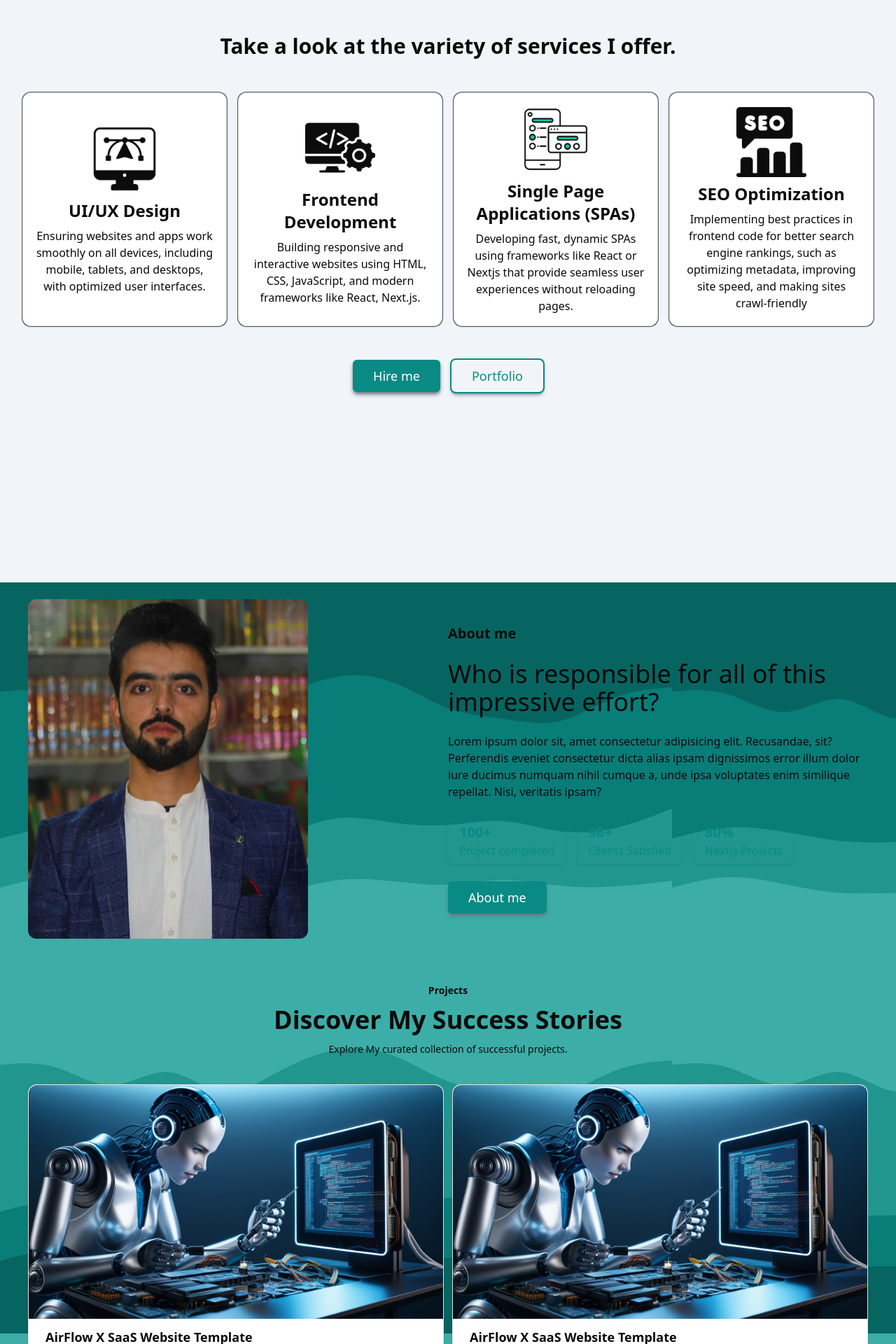
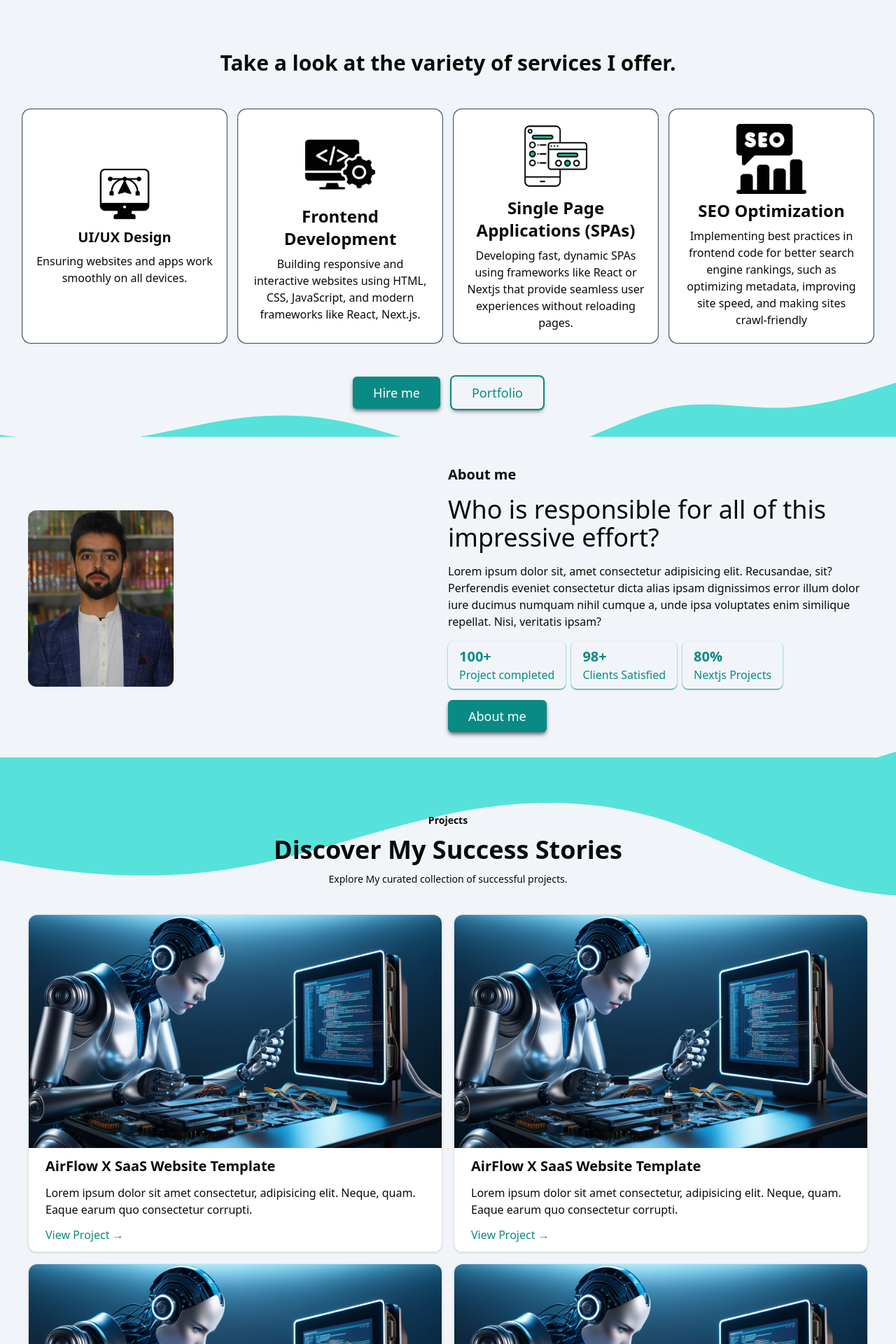
Before and after one commit to iamasadshah/my-portfolio, a Next.js app: page / in a window 1280 px wide. Shown: the part 840-2760 px from the top of the page at 70% size. Built offline with nearby package versions, Linux system fonts and the light colour scheme.

Commit message:
responsive design error solved

```diff
--- a/src/app/components/About-me.tsx
+++ b/src/app/components/About-me.tsx
@@ -1,35 +1,41 @@
 import React from "react";
 import Image from "next/image";
+
 const About = () => {
   return (
     <div
-      className="py-6 px-10 About"
+      className="py-6 px-4 lg:px-10 About bg-cover bg-center bg-no-repeat"
       style={{
         backgroundImage: "url('/second-bg.svg')", // Replace with your image path
       }}
     >
-      <div className="about-me-image">
+      {/* About Me Image */}
+      <div className="about-me-image flex justify-center lg:justify-start lg:w-[40%] lg:pr-8">
         <Image
           src={"/asadshah.jpg"}
           alt="asad-shah"
-          width={400}
-          height={400}
+          width={300}
+          height={300}
           className="rounded-xl"
         />
       </div>
-      <div className="text-div text-center py-4 flex flex-col space-y-2 lg:items-start lg:text-start lg:space-y-6">
+
+      {/* Text Section */}
+      <div className="text-div text-center lg:text-start py-2 lg:py-4 flex flex-col space-y-2 lg:space-y-4 lg:items-start">
         <p className="text-xl font-semibold">About me</p>
         <h3 className="text-2xl lg:text-4xl">
           Who is responsible for all of this impressive effort?
         </h3>
-        <p>
+        <p className="text-sm lg:text-base">
           Lorem ipsum dolor sit, amet consectetur adipisicing elit. Recusandae,
           sit? Perferendis eveniet consectetur dicta alias ipsam dignissimos
           error illum dolor iure ducimus numquam nihil cumque a, unde ipsa
           voluptates enim similique repellat. Nisi, veritatis ipsam?
         </p>
-        <div className="card-div text-primary1">
-          <div className=" cards">
+
+        {/* Cards Section */}
+        <div className="card-div text-primary1 flex flex-col lg:flex-row lg:space-x-2">
+          <div className="cards">
             <h4 className="text-xl font-bold">100+</h4>
             <p>Project completed</p>
           </div>
@@ -37,11 +43,13 @@ const About = () => {
             <h4 className="text-xl font-bold">98+</h4>
             <p>Clients Satisfied</p>
           </div>
-          <div className=" cards">
+          <div className="cards">
             <h4 className="text-xl font-bold">80%</h4>
             <p>Nextjs Projects</p>
           </div>
         </div>
+
+        {/* Button Section */}
         <button className="items-center px-6 py-2 border border-transparent text-sm shadow-md font-medium rounded-md shadow-gray-500 text-white bg-primary1 hover:bg-transparent cursor-pointer hover:text-primary1 hover:ring-2 hover:ring-primary1 md:text-lg md:px-10 lg:px-7">
           <a href="#">About me</a>
         </button>
--- a/src/app/components/Hero.tsx
+++ b/src/app/components/Hero.tsx
@@ -12,7 +12,7 @@ const Hero = () => {
           alt="particle-one"
           width={300}
           height={300}
-          className="h-24 w-24 hidden lg:block lg:-mb-20 -ml-[600px] animate-spin-slow"
+          className="h-20 w-20 hidden lg:block lg:-mb-20 -ml-[400px] animate-spin-slow"
         />
 
         {/* Hero Image */}
@@ -21,7 +21,7 @@ const Hero = () => {
           alt="Hero-Image"
           height={400}
           width={400}
-          className="object-contain mt-8 z-10 w-[250px] h-[550px] sm:w-[350px] sm:h-[350px] md:w-[450px] md:h-[650px] md:mt-24 lg:mt-0 lg:w-full lg:h-[550px] lg:-mb-7"
+          className="object-contain mt-8 z-10 w-[200px] h-[300px] sm:w-[300px] sm:h-[400px] md:w-[400px] md:h-[600px] lg:w-full lg:h-[600px] lg:-mb-7"
         />
 
         {/* Background Image */}
@@ -35,21 +35,21 @@ const Hero = () => {
       </div>
 
       {/* Text Section */}
-      <div className="flex flex-col justify-center md:-mt-16 md:pl-14 px-4 h-[50vh] lg:h-full leading-[3.5rem]">
+      <div className="flex flex-col justify-center md:-mt-16 md:pl-14 px-4 h-[50vh] lg:h-full leading-[2.5rem] lg:leading-[3.5rem]">
         {/* Particle One (Pulse Animation) */}
         <Image
           src={"/particle-two.png"}
           alt="particle-two"
           width={300}
           height={300}
-          className="h-36 w-36 hidden lg:block animate-pulse"
+          className="h-28 w-28 hidden lg:block animate-pulse"
         />
 
-        <p className="text-xl">Hello, My Name is Asad Shah.</p>
-        <h1 className="text-[35px] md:text-[45px] font-semibold leading-10 md:leading-[3.5rem]">
+        <p className="text-lg sm:text-xl">Hello, My Name is Asad Shah.</p>
+        <h1 className="text-[30px] sm:text-[35px] md:text-[45px] font-semibold leading-9 sm:leading-10 md:leading-[3.5rem]">
           Building websites that work smoothly and look great.
         </h1>
-        <p className="text-sm md:text-base text-gray-600 lg:pr-52">
+        <p className="text-sm sm:text-base md:text-lg text-gray-600 lg:pr-52">
           A web app developer that transforms ideas into fast, user-friendly
           apps designed to stand out.
         </p>
@@ -71,7 +71,7 @@ const Hero = () => {
             alt="particle-three"
             width={300}
             height={300}
-            className="h-24 w-24 hidden lg:block animate-bounce-slow"
+            className="h-20 w-20 hidden lg:block animate-bounce-slow"
           />
         </div>
       </div>
--- a/src/app/components/Projects.tsx
+++ b/src/app/components/Projects.tsx
@@ -6,95 +6,104 @@ import Link from "next/link";
 const Projects = () => {
   return (
     <div
+      className="bg-cover bg-center bg-no-repeat py-10 -mt-1"
       style={{
         backgroundImage: "url('/first-bg.svg')", // Replace with your image path
       }}
     >
-      <div className="flex flex-col space-y-3 py-10">
+      <div className="flex flex-col space-y-3 py-10 px-4 lg:px-10">
         <p className="text-center text-sm font-bold">Projects</p>
-        <h1 className="text-center text-4xl font-bold">
+        <h1 className="text-center text-3xl lg:text-4xl font-bold ">
           Discover My Success Stories
         </h1>
         <p className="text-center text-sm">
           Explore My curated collection of successful projects.
         </p>
       </div>
-      <div className="grid grid-cols-1 md:grid-cols-2 px-4 gap-3 lg:px-10">
-        <Card className="project-card">
+
+      <div className="grid grid-cols-1 gap-4 md:grid-cols-2 px-4 lg:px-10">
+        {/* Example Project Card */}
+        <Card className="project-card flex flex-col items-center text-center space-y-3 pb-3 lg:items-start lg:text-start">
           <Image
             src={"/project-image.jpg"}
             alt="project one"
             width={300}
             height={300}
-            className="project-image"
+            className="w-full rounded-t-xl"
           />
-          <h1 className="project-title">AirFlow X SaaS Website Template</h1>
-          <p className="project-description">
+          <h1 className="text-lg lg:text-xl font-bold project-title">
+            AirFlow X SaaS Website Template
+          </h1>
+          <p className="px-3 lg:px-6 text-sm lg:text-base">
             Lorem ipsum dolor sit amet consectetur, adipisicing elit. Neque,
             quam. Eaque earum quo consectetur corrupti.
           </p>
-          {/* Tags related to projects */}
-          <Link href={"/"} className="project-link">
-            View project
+          <Link href={"/"} className="text-primary1 px-3 lg:px-6">
+            View Project &rarr;
           </Link>
         </Card>
-        <Card className="project-card">
+        <Card className="project-card flex flex-col items-center text-center space-y-3 pb-3 lg:items-start lg:text-start">
           <Image
             src={"/project-image.jpg"}
             alt="project one"
             width={300}
             height={300}
-            className="project-image"
+            className="w-full rounded-t-xl"
           />
-          <h1 className="project-title">AirFlow X SaaS Website Template</h1>
-          <p className="project-description">
+          <h1 className="project-title text-lg lg:text-xl font-bold">
+            AirFlow X SaaS Website Template
+          </h1>
+          <p className="px-3 lg:px-6 text-sm lg:text-base">
             Lorem ipsum dolor sit amet consectetur, adipisicing elit. Neque,
             quam. Eaque earum quo consectetur corrupti.
           </p>
-          {/* Tags related to projects */}
-          <Link href={"/"} className="project-link">
-            View project
+          <Link href={"/"} className="text-primary1 px-3 lg:px-6">
+            View Project &rarr;
           </Link>
         </Card>
-        <Card className="project-card">
+        <Card className="project-card flex flex-col items-center text-center space-y-3 pb-3 lg:items-start lg:text-start">
           <Image
             src={"/project-image.jpg"}
             alt="project one"
             width={300}
             height={300}
-            className="project-image"
+            className="w-full rounded-t-xl"
           />
-          <h1 className="project-title">AirFlow X SaaS Website Template</h1>
-          <p className="project-description">
+          <h1 className="project-title text-lg lg:text-xl font-bold">
+            AirFlow X SaaS Website Template
+          </h1>
+          <p className="px-3 lg:px-6 text-sm lg:text-base">
             Lorem ipsum dolor sit amet consectetur, adipisicing elit. Neque,
             quam. Eaque earum quo consectetur corrupti.
           </p>
-          {/* Tags related to projects */}
-          <Link href={"/"} className="project-link">
-            View project
+          <Link href={"/"} className="text-primary1 px-3 lg:px-6">
+            View Project &rarr;
           </Link>
         </Card>
-        <Card className="project-card">
+        <Card className="project-card flex flex-col items-center text-center space-y-3 pb-3 lg:items-start lg:text-start">
           <Image
             src={"/project-image.jpg"}
             alt="project one"
             width={300}
             height={300}
-            className="project-image"
+            className="w-full rounded-t-xl"
           />
-          <h1 className="project-title">AirFlow X SaaS Website Template</h1>
-          <p className="project-description">
+          <h1 className="project-title text-lg lg:text-xl font-bold">
+            AirFlow X SaaS Website Template
+          </h1>
+          <p className="px-3 lg:px-6 text-sm lg:text-base">
             Lorem ipsum dolor sit amet consectetur, adipisicing elit. Neque,
             quam. Eaque earum quo consectetur corrupti.
           </p>
-          {/* Tags related to projects */}
-          <Link href={"/"} className="project-link">
-            View project
+          <Link href={"/"} className="text-primary1 px-3 lg:px-6">
+            View Project &rarr;
           </Link>
         </Card>
+
+        {/* Add more project cards as needed */}
       </div>
 
-      <div className="flex justify-center items-center space-x-4 mt-4">
+      <div className="flex justify-center items-center mt-8">
         <button className="inline-flex items-center px-6 py-2 border border-transparent text-sm shadow-md font-semibold rounded-md shadow-gray-500 text-white bg-primary1 hover:bg-transparent cursor-pointer hover:text-primary1 hover:ring-2 hover:ring-primary1 md:text-lg md:px-10 lg:px-7">
           <Link href="#">Check the full Portfolio</Link>
         </button>
--- a/src/app/components/Services.tsx
+++ b/src/app/components/Services.tsx
@@ -1,25 +1,32 @@
 import { Card } from "@/components/ui/card";
 import React from "react";
 import Image from "next/image";
+
 const Services = () => {
   return (
-    <div className="py-4 bg-slate-100 h-screen justify-center items-center lg:space-y-12 ">
-      <h1 className="text-3xl font-semibold text-center px-4">
+    <div
+      className="py-4 lg:py-10 bg-slate-100 justify-center items-center lg:space-y-12 bg-cover bg-center bg-no-repeat"
+      style={{
+        backgroundImage: "url('/second-bg.svg')", // Replace with your image path
+      }}
+    >
+      <h1 className="text-2xl lg:text-3xl font-semibold text-center px-4">
         Take a look at the variety of services I offer.
       </h1>
-      <div className="grid grid-cols-1 px-6 gap-4 mt-4 md:grid-cols-2 lg:grid-cols-4 lg:px-8 ">
-        <Card className="services-card">
+
+      <div className="grid grid-cols-1 px-4 gap-4 mt-4 md:grid-cols-2 lg:grid-cols-4 lg:px-8">
+        {/* Example Service Card */}
+        <Card className="services-card flex flex-col justify-center items-center py-4 space-y-2 px-4 text-center">
           <Image
-            alt="image"
+            alt="UI/UX Design"
             src="/ux-design.png"
-            width={100}
-            height={100}
-            className="service-image"
+            width={80}
+            height={80} // Adjust image size for mobile
+            className="animate-pulse"
           />
-          <h3 className="service-heading">UI/UX Design</h3>
-          <p>
-            Ensuring websites and apps work smoothly on all devices, including
-            mobile, tablets, and desktops, with optimized user interfaces.
+          <h3 className="text-lg lg:text-xl font-bold">UI/UX Design</h3>
+          <p className="text-sm lg:text-base">
+            Ensuring websites and apps work smoothly on all devices.
           </p>
         </Card>
         <Card className="services-card">
@@ -65,14 +72,15 @@ const Services = () => {
             and making sites crawl-friendly
           </p>
         </Card>
+
+        {/* Add more service cards as needed */}
       </div>
-      <div className="flex justify-center items-center space-x-4 mt-4">
-        {/* Hire Me Button */}
+
+      <div className="flex justify-center items-center space-x-4 mt-8">
         <button className="inline-flex items-center px-6 py-2 border border-transparent text-sm shadow-md font-medium rounded-md shadow-gray-500 text-white bg-primary1 hover:bg-transparent cursor-pointer hover:text-primary1 hover:ring-2 hover:ring-primary1 md:text-lg md:px-10 lg:px-7">
           <a href="#">Hire me</a>
         </button>
 
-        {/* Portfolio Button */}
         <button className="inline-flex items-center px-6 py-2 border border-transparent text-sm shadow-md font-medium rounded-md shadow-gray-500 text-primary1 bg-transparent hover:bg-primary1 cursor-pointer hover:text-white ring-2 ring-primary1 md:text-lg md:px-10 lg:px-7">
           <a href="#">Portfolio</a>
         </button>
```
Also changed, not shown: public/first-bg.svg, public/second-bg.svg, tailwind.config.ts (indentation only).
